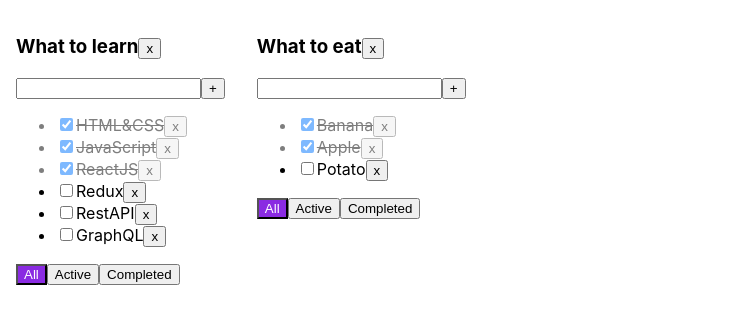
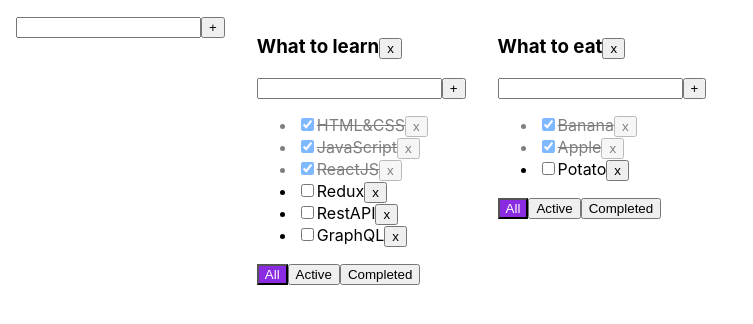
Before and after one commit to rinatbul/Todolist, a React (Create React App) app: page / in a window 1280 px wide. Shown: the top 324 px of the page, without its empty margins (0-753 px from the left). Built offline with nearby package versions, Linux system fonts and the light colour scheme.

Commit message:
adding a universal component

```diff
--- /dev/null
+++ b/src/AddItemForm.tsx
@@ -0,0 +1,37 @@
+import React, {ChangeEvent, useState} from "react";
+
+type AddItemFormPropsType = {
+    addItem: (title: string) => void
+}
+export const AddItemForm = (props: AddItemFormPropsType) => {
+    const [title, setTitle] = useState('')
+    const [error, setError] = useState('')
+
+    const addTask = () => {
+        if (title.trim() != '') {
+            props.addItem(title)
+            setTitle('');
+        } else {
+            setError('ERROR')
+        }
+
+    }
+    const onChangeHandler = (e: ChangeEvent<HTMLInputElement>) => {
+        setError('')
+        setTitle(e.currentTarget.value)
+    }
+    const onKeyPressHandler = (e: React.KeyboardEvent<HTMLInputElement>) => {
+        if (e.code === 'Enter') {
+            addTask()
+        }
+    }
+    return <div>
+        <input value={title}
+               onChange={onChangeHandler}
+               onKeyDown={onKeyPressHandler}
+               type="text"/>
+        <button onClick={addTask}>+</button>
+        {error && <div className='error'>ERROR</div>}
+    </div>
+
+}
--- a/src/App.tsx
+++ b/src/App.tsx
@@ -2,6 +2,7 @@
 import './App.css';
 import {TasksPropsType, Todolist} from "./Todolist";
 import {v1} from "uuid";
+import {AddItemForm} from "./AddItemForm";
 
 export type FilterValueType = 'all' | 'active' | 'completed';
 type TodolistType = {
@@ -60,14 +61,20 @@
         tasks[todolistId] = todolistTasks.map(t => t.id === id ? {...t, isDone} : t)
         setTasks({...tasks});
     }
-    const removeTodolist = (id:string)=>{
-        setTodolists(todolists.filter((tl)=>tl.id != id));
+    const removeTodolist = (id: string) => {
+        setTodolists(todolists.filter((tl) => tl.id != id));
         delete tasks[id];
         setTasks({...tasks});
+    }
+    const addTodolist = (title: string) => {
+        let todolist:TodolistType = {id: v1(), title: title, filter: 'all'}
+        setTodolists([todolist,...todolists])
+        setTasks({...tasks,[todolist.id]:[]})
     }
 
     return (
         <div className="App">
+            <AddItemForm addItem={addTodolist}/>
             {
                 todolists.map((tl) => {
                     let allTodolistTasks = tasks[tl.id]
--- a/src/Todolist.tsx
+++ b/src/Todolist.tsx
@@ -1,5 +1,6 @@
-import React, {ChangeEvent, useState} from "react";
+import React, {ChangeEvent} from "react";
 import {FilterValueType} from "./App";
+import {AddItemForm} from "./AddItemForm";
 
 type TodolistPropsType = {
     id: string
@@ -19,27 +20,7 @@
 }
 
 export const Todolist = (props: TodolistPropsType) => {
-    const [title, setTitle] = useState('')
-    const [error, setError] = useState('')
 
-    const addTask = () => {
-        if (title.trim() != '') {
-            props.addTask(title, props.id)
-            setTitle('');
-        } else {
-            setError('ERROR')
-        }
-
-    }
-    const onChangeHandler = (e: ChangeEvent<HTMLInputElement>) => {
-        setError('')
-        setTitle(e.currentTarget.value)
-    }
-    const onKeyPressHandler = (e: React.KeyboardEvent<HTMLInputElement>) => {
-        if (e.code === 'Enter') {
-            addTask()
-        }
-    }
     const onAllClickHandler = () => props.changeFilter('all', props.id)
     const onActiveClickHandler = () => props.changeFilter('active', props.id)
     const onCompletedClickHandler = () => props.changeFilter('completed', props.id)
@@ -61,6 +42,9 @@
             </button>
         </li>
     })
+    const addTask = (title: string) => {
+        props.addTask(title, props.id)
+    }
 
     return (
         <div>
@@ -68,14 +52,7 @@
                 <button onClick={removeTodolist}>x
                 </button>
             </h3>
-            <div>
-                <input value={title}
-                       onChange={onChangeHandler}
-                       onKeyDown={onKeyPressHandler}
-                       type="text"/>
-                <button onClick={addTask}>+</button>
-            </div>
-            {error && <div className='error'>ERROR</div>}
+            <AddItemForm addItem={addTask}/>
             <ul>
                 {tasks}
             </ul>
```
